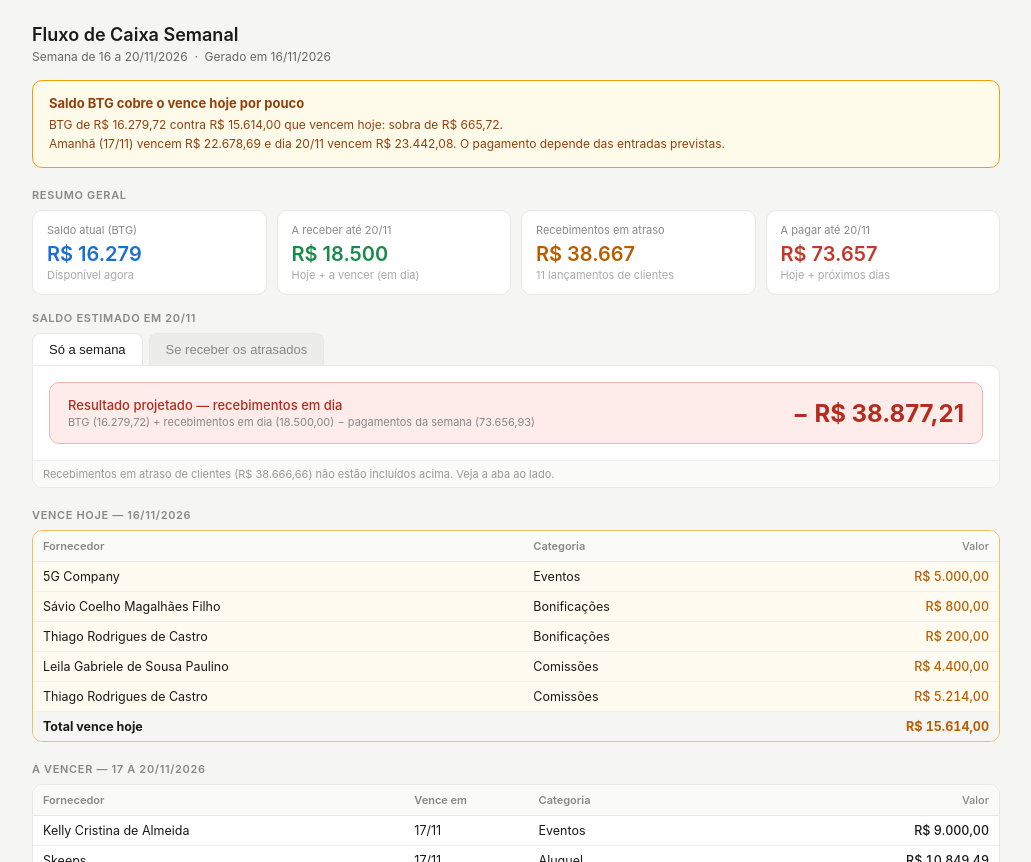
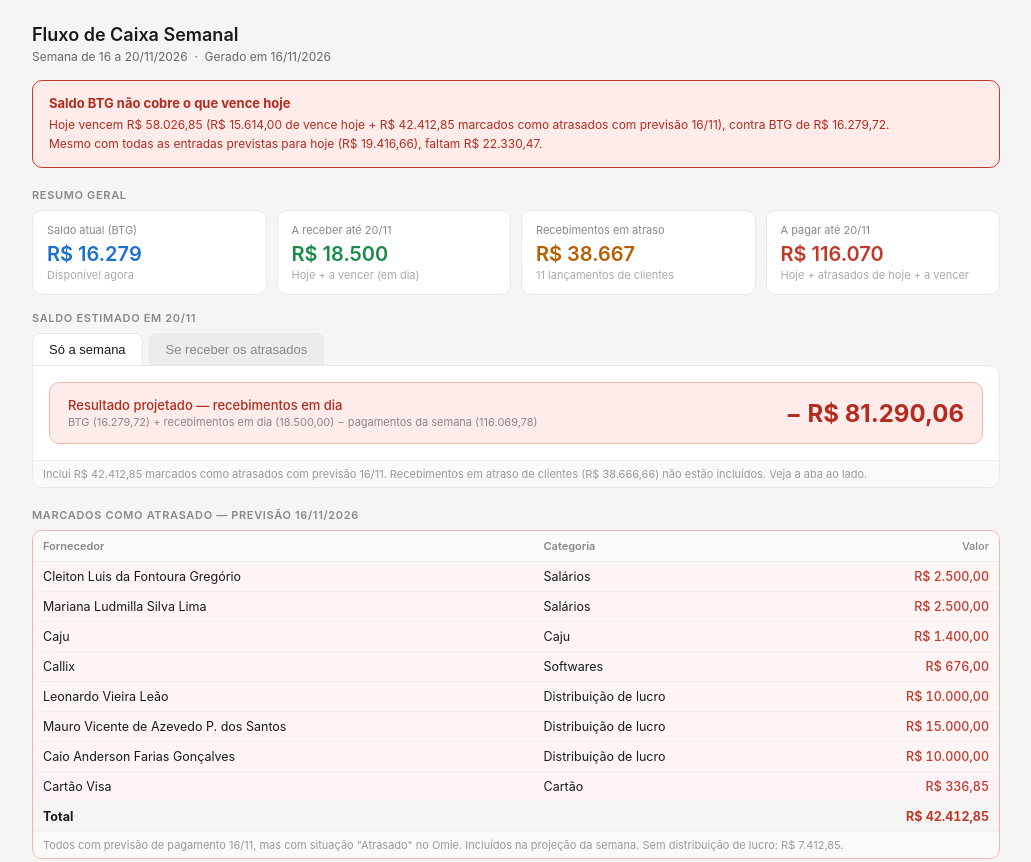
Before and after one commit to leilacarol252-boop/fluxo-caixa-brave, a plain HTML site: page index.html in a window 1280 px wide. Shown: the top 862 px of the page, without its empty margins (124-1155 px from the left). Drawn offline with Linux system fonts and the light colour scheme.

Commit message:
index.html

```diff
--- a/index.html
+++ b/index.html
@@ -20,9 +20,9 @@
   .red .val { color: #c0392b; }
   .orange .val { color: #b75e00; }
   .metric .sub { font-size: 11px; color: #aaa; margin-top: 2px; }
-  .alert-box { background: #fffbeb; border: 1.5px solid #f59e0b; border-radius: 10px; padding: 14px 16px; margin-bottom: 16px; }
-  .alert-box .titulo { font-size: 13px; font-weight: 700; color: #92400e; margin-bottom: 4px; }
-  .alert-box .desc { font-size: 12px; color: #92400e; line-height: 1.6; }
+  .alert-urgente { background: #fdecea; border: 1.5px solid #c0392b; border-radius: 10px; padding: 14px 16px; margin-bottom: 16px; }
+  .alert-urgente .titulo { font-size: 13px; font-weight: 700; color: #b52b1e; margin-bottom: 4px; }
+  .alert-urgente .desc { font-size: 12px; color: #b52b1e; line-height: 1.6; }
   .saldo-box { border-radius: 10px; padding: 14px 18px; display: flex; justify-content: space-between; align-items: center; flex-wrap: wrap; gap: 8px; margin-bottom: 4px; }
   .saldo-pos { background: #eaf7ee; border: 1px solid #a8ddb8; }
   .saldo-neg { background: #fdecea; border: 1px solid #f5b4ae; }
@@ -34,6 +34,7 @@
   .card { background: #fff; border-radius: 10px; border: 1px solid #e8e8e6; overflow: hidden; margin-bottom: 4px; }
   .card-warn { border-color: #f0c060; }
   .card-green { border-color: #7ecb9a; }
+  .card-red { border-color: #f5b4ae; }
   table { width: 100%; border-collapse: collapse; font-size: 12.5px; }
   th { text-align: left; font-weight: 600; color: #888; font-size: 11px; padding: 8px 10px; border-bottom: 1px solid #e8e8e6; background: #fafaf8; }
   th.r { text-align: right; }
@@ -46,6 +47,7 @@
   .amt-blue { color: #1a6fcf; }
   .row-hoje { background: #fffbf0; }
   .row-atr { background: #fff5f5; }
+  .row-cartao { background: #fdf2f8; }
   .total-row td { font-weight: 700; background: #f5f5f3; font-size: 12.5px; }
   .note { font-size: 11px; color: #999; padding: 6px 10px; background: #fafaf8; border-top: 1px solid #f0f0ee; }
   .tag { display: inline-block; font-size: 10px; font-weight: 500; padding: 2px 7px; border-radius: 99px; background: #f0f0ee; color: #666; white-space: nowrap; }
@@ -66,11 +68,11 @@
 <h1>Fluxo de Caixa Semanal</h1>
 <p class="subtitle">Semana de 16 a 20/11/2026 &nbsp;·&nbsp; Gerado em 16/11/2026</p>
 
-<div class="alert-box">
-  <div class="titulo">Saldo BTG cobre o vence hoje por pouco</div>
+<div class="alert-urgente">
+  <div class="titulo">Saldo BTG não cobre o que vence hoje</div>
   <div class="desc">
-    BTG de R$ 16.279,72 contra R$ 15.614,00 que vencem hoje: sobra de R$ 665,72.<br>
-    Amanhã (17/11) vencem R$ 22.678,69 e dia 20/11 vencem R$ 23.442,08. O pagamento depende das entradas previstas.
+    Hoje vencem R$ 58.026,85 (R$ 15.614,00 de vence hoje + R$ 42.412,85 marcados como atrasados com previsão 16/11), contra BTG de R$ 16.279,72.<br>
+    Mesmo com todas as entradas previstas para hoje (R$ 19.416,66), faltam R$ 22.330,47.
   </div>
 </div>
 
@@ -93,8 +95,8 @@
   </div>
   <div class="metric red">
     <div class="lbl">A pagar até 20/11</div>
-    <div class="val">R$ 73.657</div>
-    <div class="sub">Hoje + próximos dias</div>
+    <div class="val">R$ 116.070</div>
+    <div class="sub">Hoje + atrasados de hoje + a vencer</div>
   </div>
 </div>
 
@@ -109,12 +111,12 @@
       <div class="saldo-box saldo-neg" style="margin-bottom:0;">
         <div>
           <div class="slbl">Resultado projetado — recebimentos em dia</div>
-          <div class="ssub">BTG (16.279,72) + recebimentos em dia (18.500,00) − pagamentos da semana (73.656,93)</div>
+          <div class="ssub">BTG (16.279,72) + recebimentos em dia (18.500,00) − pagamentos da semana (116.069,78)</div>
         </div>
-        <div class="sval">− R$ 38.877,21</div>
+        <div class="sval">− R$ 81.290,06</div>
       </div>
     </div>
-    <div class="note">Recebimentos em atraso de clientes (R$ 38.666,66) não estão incluídos acima. Veja a aba ao lado.</div>
+    <div class="note">Inclui R$ 42.412,85 marcados como atrasados com previsão 16/11. Recebimentos em atraso de clientes (R$ 38.666,66) não estão incluídos. Veja a aba ao lado.</div>
   </div>
   <div class="tab-panel" id="tab-receber">
     <div class="tab-inner">
@@ -123,20 +125,40 @@
           <div class="slbl">Se todos os atrasados de clientes forem recebidos</div>
           <div class="ssub">Cenário otimista: inclui clientes com cobrança enviada e cliente cancelado</div>
         </div>
-        <div class="sval">− R$ 210,55</div>
+        <div class="sval">− R$ 42.623,40</div>
       </div>
     </div>
     <table>
       <tbody>
-        <tr><td style="padding:8px 10px;">Saldo estimado da semana (só em dia)</td><td class="r amt-red" style="padding:8px 10px;">− R$ 38.877,21</td></tr>
+        <tr><td style="padding:8px 10px;">Saldo estimado da semana (só em dia)</td><td class="r amt-red" style="padding:8px 10px;">− R$ 81.290,06</td></tr>
         <tr><td style="padding:8px 10px;">+ Atrasados com promessa de pagamento <span class="tag tag-green">5 clientes</span><br><span style="font-size:11px;color:#888;">Goodbe, DAS Comércio, Chiquinho Sorvetes, Moritz (hoje) e Pontual Cargas (17/11)</span></td><td class="r amt-green" style="padding:8px 10px;">+ R$ 16.416,66</td></tr>
-        <tr class="total-row"><td style="padding:8px 10px;">Saldo se receber só quem prometeu</td><td class="r amt-red" style="padding:8px 10px;">− R$ 22.460,55</td></tr>
+        <tr class="total-row"><td style="padding:8px 10px;">Saldo se receber só quem prometeu</td><td class="r amt-red" style="padding:8px 10px;">− R$ 64.873,40</td></tr>
         <tr><td style="padding:8px 10px;">+ Demais atrasados <span class="tag tag-orange">6 clientes</span><br><span style="font-size:11px;color:#888;">Cobrança enviada, cliente cancelado ou em verificação</span></td><td class="r amt-orange" style="padding:8px 10px;">+ R$ 22.250,00</td></tr>
-        <tr class="total-row"><td style="padding:8px 10px;">Saldo se receber todos os atrasados</td><td class="r amt-red" style="padding:8px 10px;">− R$ 210,55</td></tr>
+        <tr class="total-row"><td style="padding:8px 10px;">Saldo se receber todos os atrasados</td><td class="r amt-red" style="padding:8px 10px;">− R$ 42.623,40</td></tr>
       </tbody>
     </table>
-    <div class="note">Mesmo recebendo tudo o que está em aberto, a semana fecha no limite. Pagamentos atrasados de fornecedores não estão considerados.</div>
+    <div class="note">Mesmo recebendo tudo o que está em aberto, a semana fecha negativa.</div>
   </div>
+</div>
+
+<!-- ATRASADOS COM PREVISÃO HOJE -->
+<p class="section-label" style="margin-top:20px;">Marcados como atrasado — previsão 16/11/2026</p>
+<div class="card card-red">
+  <table>
+    <thead><tr><th>Fornecedor</th><th>Categoria</th><th class="r">Valor</th></tr></thead>
+    <tbody>
+      <tr class="row-atr"><td>Cleiton Luis da Fontoura Gregório</td><td>Salários</td><td class="r amt-red">R$ 2.500,00</td></tr>
+      <tr class="row-atr"><td>Mariana Ludmilla Silva Lima</td><td>Salários</td><td class="r amt-red">R$ 2.500,00</td></tr>
+      <tr class="row-atr"><td>Caju</td><td>Caju</td><td class="r amt-red">R$ 1.400,00</td></tr>
+      <tr class="row-atr"><td>Callix</td><td>Softwares</td><td class="r amt-red">R$ 676,00</td></tr>
+      <tr class="row-atr"><td>Leonardo Vieira Leão</td><td>Distribuição de lucro</td><td class="r amt-red">R$ 10.000,00</td></tr>
+      <tr class="row-atr"><td>Mauro Vicente de Azevedo P. dos Santos</td><td>Distribuição de lucro</td><td class="r amt-red">R$ 15.000,00</td></tr>
+      <tr class="row-atr"><td>Caio Anderson Farias Gonçalves</td><td>Distribuição de lucro</td><td class="r amt-red">R$ 10.000,00</td></tr>
+      <tr class="row-cartao"><td>Cartão Visa</td><td>Cartão</td><td class="r amt-red">R$ 336,85</td></tr>
+      <tr class="total-row"><td colspan="2">Total</td><td class="r amt-red">R$ 42.412,85</td></tr>
+    </tbody>
+  </table>
+  <div class="note">Todos com previsão de pagamento 16/11, mas com situação "Atrasado" no Omie. Incluídos na projeção da semana. Sem distribuição de lucro: R$ 7.412,85.</div>
 </div>
 
 <!-- VENCE HOJE -->
@@ -217,13 +239,13 @@
     <tbody>
       <tr><td>Saldo atual (BTG)</td><td class="r amt-blue">+ R$ 16.279,72</td></tr>
       <tr><td>Recebimentos em dia (hoje + a vencer)</td><td class="r amt-green">+ R$ 18.500,00</td></tr>
-      <tr><td>Total a pagar até 20/11 (hoje R$ 15.614,00 + a vencer R$ 58.042,93)</td><td class="r amt-red">− R$ 73.656,93</td></tr>
-      <tr class="total-row"><td>Saldo estimado em 20/11</td><td class="r amt-red">− R$ 38.877,21</td></tr>
+      <tr><td>Total a pagar até 20/11<br><span style="font-size:11px;color:#888;">Vence hoje R$ 15.614,00 + atrasados com previsão 16/11 R$ 42.412,85 + a vencer R$ 58.042,93</span></td><td class="r amt-red">− R$ 116.069,78</td></tr>
+      <tr class="total-row"><td>Saldo estimado em 20/11</td><td class="r amt-red">− R$ 81.290,06</td></tr>
       <tr><td>+ Recebimentos em atraso de clientes (se entrarem)</td><td class="r amt-orange">+ R$ 38.666,66</td></tr>
-      <tr class="total-row"><td>Saldo estimado se todos os atrasados entrarem</td><td class="r amt-red">− R$ 210,55</td></tr>
+      <tr class="total-row"><td>Saldo estimado se todos os atrasados entrarem</td><td class="r amt-red">− R$ 42.623,40</td></tr>
     </tbody>
   </table>
-  <div class="note">Pagamentos atrasados de fornecedores e cartões em atraso ainda não foram enviados e não estão incluídos.</div>
+  <div class="note">Não há outros pagamentos atrasados na lista enviada.</div>
 </div>
 
 <script>
```
